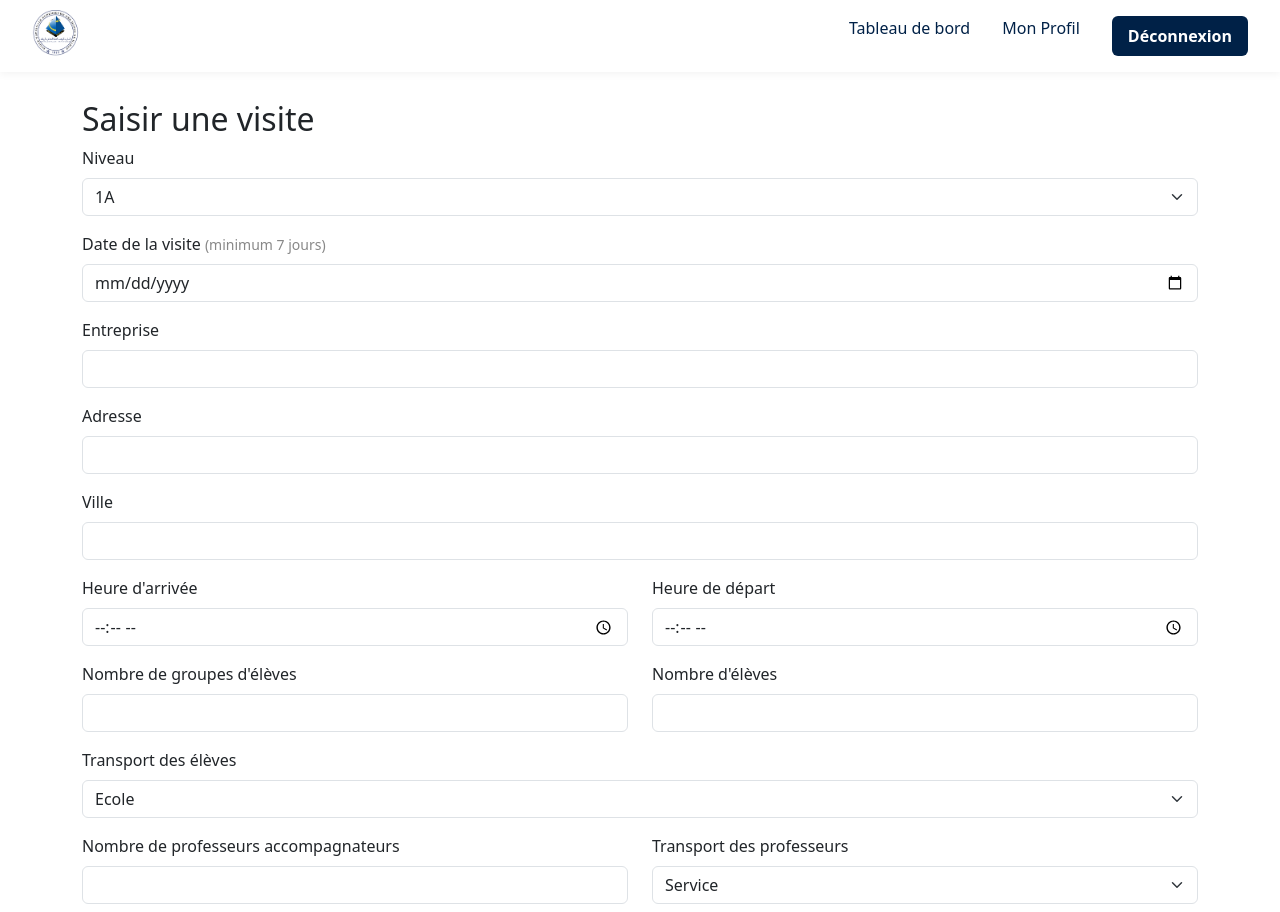
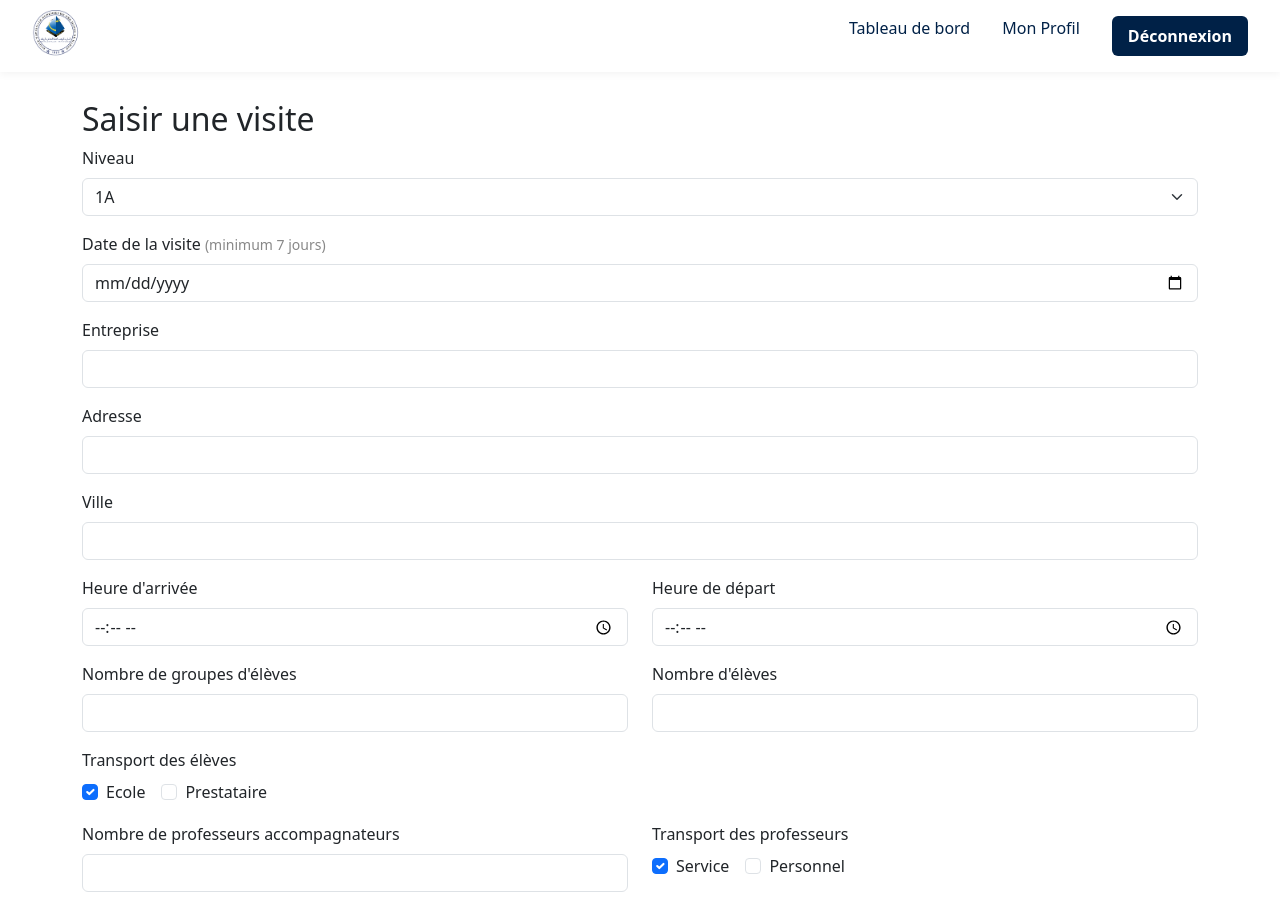
Before and after one commit to gatchha/visite-ensmr, a Next.js app: page /admins/visites in a window 1280 px wide. Shown: the top 912 px of the page. Built offline with nearby package versions, Linux system fonts and the light colour scheme; no server answers; sample sign-in values are in the browser's storage.

Commit message:
Transport élèves/profs : cases à cocher (sélection multiple)

```diff
--- a/pages/admins/visites.js
+++ b/pages/admins/visites.js
@@ -29,9 +29,9 @@ export default function AdminVisites() {
     heure_depart: "",
     nb_gr_eleves: "",
     nb_eleves: "",
-    mode_transport_eleve: "Ecole",
+    mode_transport_eleve: ["Ecole"],
     nb_professeurs: "",
-    mode_transport_prof: "Service",
+    mode_transport_prof: ["Service"],
     nom_professeur: "",
     observations: "",
     filieres: [],
@@ -53,6 +53,18 @@ export default function AdminVisites() {
     }));
   };
 
+  const handleTransportToggle = (field, valeur) => {
+    setForm((prev) => {
+      const current = prev[field];
+      return {
+        ...prev,
+        [field]: current.includes(valeur)
+          ? current.filter((v) => v !== valeur)
+          : [...current, valeur],
+      };
+    });
+  };
+
   const handleFiliereToggle = (id) => {
     setForm((prev) => {
       const dejaSelectionne = prev.filieres.includes(id);
@@ -72,7 +84,11 @@ export default function AdminVisites() {
     try {
       const res = await authFetch("/api/visites", {
         method: "POST",
-        body: JSON.stringify(form),
+        body: JSON.stringify({
+          ...form,
+          mode_transport_eleve: form.mode_transport_eleve.join(","),
+          mode_transport_prof: form.mode_transport_prof.join(","),
+        }),
       });
       const data = await res.json();
       if (res.ok) {
@@ -169,10 +185,20 @@ export default function AdminVisites() {
 
           <div className="mb-3">
             <label className="form-label">Transport des élèves</label>
-            <select className="form-select" name="mode_transport_eleve" value={form.mode_transport_eleve} onChange={handleChange}>
-              <option value="Ecole">Ecole</option>
-              <option value="Prestataire">Prestataire</option>
-            </select>
+            <div>
+              {["Ecole", "Prestataire"].map((opt) => (
+                <div className="form-check form-check-inline" key={opt}>
+                  <input
+                    className="form-check-input"
+                    type="checkbox"
+                    id={`transport-eleve-${opt}`}
+                    checked={form.mode_transport_eleve.includes(opt)}
+                    onChange={() => handleTransportToggle("mode_transport_eleve", opt)}
+                  />
+                  <label className="form-check-label" htmlFor={`transport-eleve-${opt}`}>{opt}</label>
+                </div>
+              ))}
+            </div>
           </div>
 
           <div className="row mb-3">
@@ -182,10 +208,20 @@ export default function AdminVisites() {
             </div>
             <div className="col">
               <label className="form-label">Transport des professeurs</label>
-              <select className="form-select" name="mode_transport_prof" value={form.mode_transport_prof} onChange={handleChange}>
-                <option value="Service">Service</option>
-                <option value="Personnel">Personnel</option>
-              </select>
+              <div>
+                {["Service", "Personnel"].map((opt) => (
+                  <div className="form-check form-check-inline" key={opt}>
+                    <input
+                      className="form-check-input"
+                      type="checkbox"
+                      id={`transport-prof-${opt}`}
+                      checked={form.mode_transport_prof.includes(opt)}
+                      onChange={() => handleTransportToggle("mode_transport_prof", opt)}
+                    />
+                    <label className="form-check-label" htmlFor={`transport-prof-${opt}`}>{opt}</label>
+                  </div>
+                ))}
+              </div>
             </div>
           </div>
 
```
Also changed, not shown: pages/admins/visite_suivi.js (+49 -13 lines), 1 other file (tests, documents, lock files or other folders).
